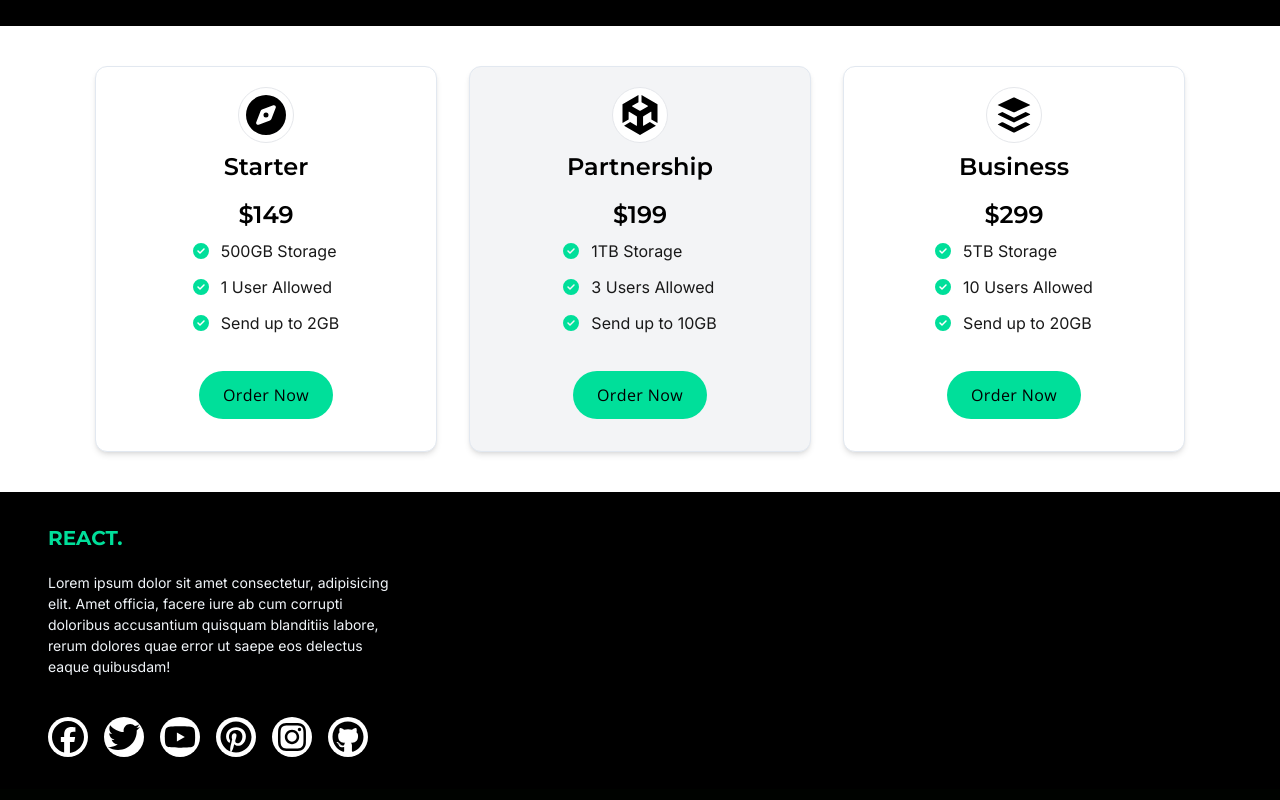
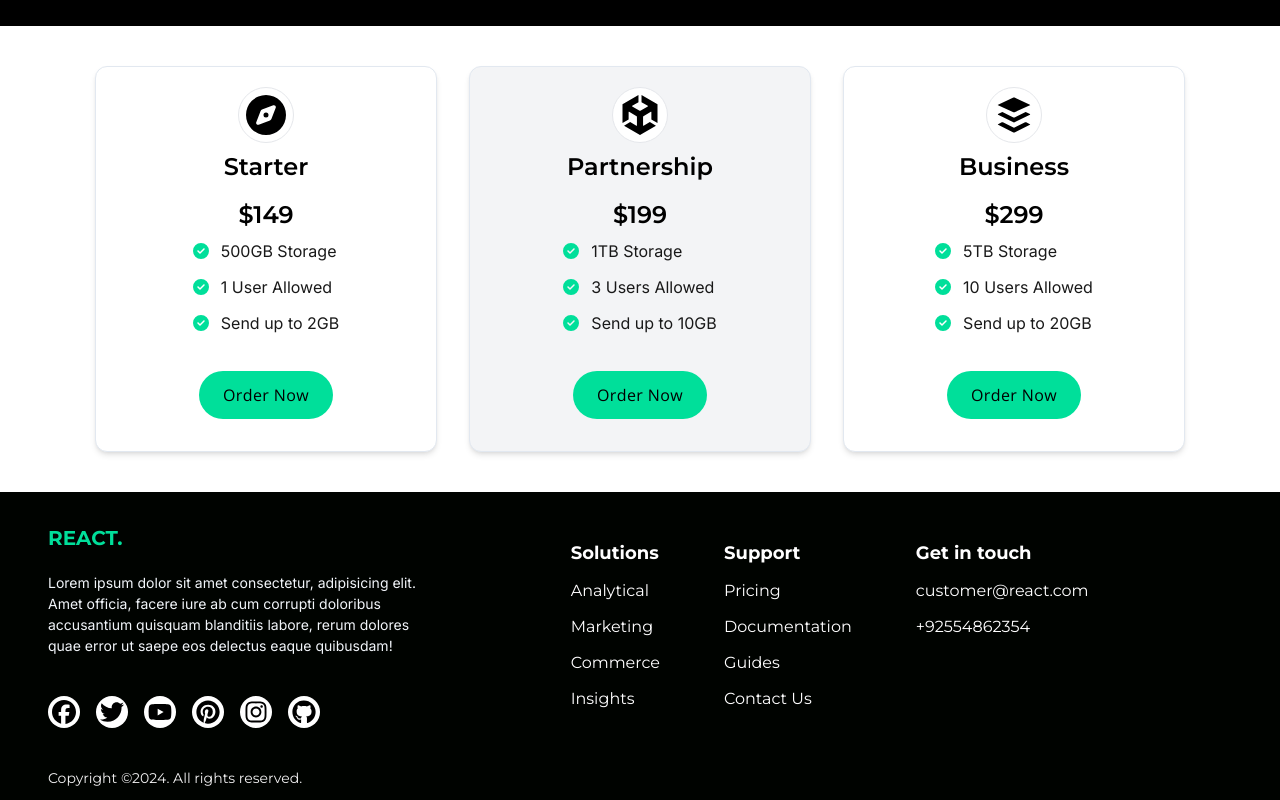
Before and after one commit to sonyokpara/react-data, a React (Vite) app: page / in a window 1280 px wide. Shown: the part 1478-2278 px from the top of the page. Built offline with nearby package versions, Linux system fonts and the light colour scheme.

Commit message:
Complete the footer section

```diff
--- a/src/constants/index.js
+++ b/src/constants/index.js
@@ -16,7 +16,7 @@ export const navLinks = [
   { link: "Company", href: "#company" },
   { link: "About", href: "#about" },
   { link: "Resources", href: "#resources" },
-  { link: "Contact", href: "#contact" },
+  { link: "Contact", href: "#newsletter" },
 ];
 
 export const packages = [
@@ -51,3 +51,31 @@ export const SocialMediaLinks = [
   FaInstagram,
   FaGithub,
 ];
+
+export const footerLinks = [
+  {
+    title: "Solutions",
+    links: [
+      { name: "Analytical", link: "/" },
+      { name: "Marketing", link: "/" },
+      { name: "Commerce", link: "/" },
+      { name: "Insights", link: "/" },
+    ],
+  },
+  {
+    title: "Support",
+    links: [
+      { name: "Pricing", link: "/" },
+      { name: "Documentation", link: "/" },
+      { name: "Guides", link: "/" },
+      { name: "Contact Us", link: "/" },
+    ],
+  },
+  {
+    title: "Get in touch",
+    links: [
+      { name: "customer@react.com", link: "mailto:customer@react.com" },
+      { name: "+92554862354", link: "tel:+92554862354" },
+    ],
+  },
+];
--- a/src/sections/Footer.jsx
+++ b/src/sections/Footer.jsx
@@ -1,17 +1,17 @@
-import { SocialMediaLinks } from "../constants";
+import { SocialMediaLinks, footerLinks } from "../constants";
 
 const Footer = () => {
   return (
-    <footer className="px-12 py-3 bg-black">
+    <footer className="px-12 py-3">
       <div className="flex max-sm:flex-col items-center gap-8 lg:gap-12">
-        <div className="flex flex-col items-start w-full">
+        <div className="w-1/3 flex flex-col items-start max-sm:w-full">
           <a
             href="/"
             className="text-primary font-montserrat font-bold text-xl py-5"
           >
             REACT.
           </a>
-          <p className="text-sm text-slate-100 font-inter leading-normal max-w-[350px]">
+          <p className="text-sm text-slate-100 font-inter leading-normal">
             Lorem ipsum dolor sit amet consectetur, adipisicing elit. Amet
             officia, facere iure ab cum corrupti doloribus accusantium quisquam
             blanditiis labore, rerum dolores quae error ut saepe eos delectus
@@ -19,15 +19,41 @@ const Footer = () => {
           </p>
           <div className="w-full flex justify-start items-center gap-4 mt-10 mb-5">
             {SocialMediaLinks.map((Link, index) => (
-              <div className="flex justify-center items-center bg-white rounded-full w-10 h-10">
+              <div className="flex justify-center items-center bg-white rounded-full w-8 h-8">
                 <a href="/">
-                  {<Link key={index} className="w-8 h-8 text-black" />}
+                  {
+                    <Link
+                      key={index}
+                      className="w-6 h-6 text-black hover:text-primary"
+                    />
+                  }
                 </a>
               </div>
             ))}
           </div>
         </div>
-        <div className="flex-1 flex justify-between items-center"></div>
+        <div className="flex flex-wrap justify-start items-start gap-16 max-sm:gap-12 sm:pl-20">
+          {footerLinks.map((section) => (
+            <div key={section}>
+              <h4 className="text-lg font-bold font-montserrat text-white leading-normal">
+                {section.title}
+              </h4>
+              <ul>
+                {section.links.map((link, index) => (
+                  <li
+                    key={index}
+                    className="mt-3 cursor-pointer text-white-400 text-base font-montserrat leading-normal hover:text-primary"
+                  >
+                    {link.name}
+                  </li>
+                ))}
+              </ul>
+            </div>
+          ))}
+        </div>
+      </div>
+      <div className="text-white/95 text-sm font-montserrat mt-5">
+        Copyright &copy;2024. All rights reserved.
       </div>
     </footer>
   );
--- a/src/sections/NewsLetter.jsx
+++ b/src/sections/NewsLetter.jsx
@@ -2,7 +2,7 @@ import Button from "../components/Button";
 
 const NewsLetter = () => {
   return (
-    <section className="max-md:text-center">
+    <section id="newsletter" className="max-md:text-center">
       <div className="bg-black px-24 py-16 flex justify-between items-center max-lg:flex-col">
         <div className="w-full md:w-2/3 flex flex-col">
           <h3 className="font-montserrat font-bold text-2xl max-md:text-center md:text-3xl">
```
